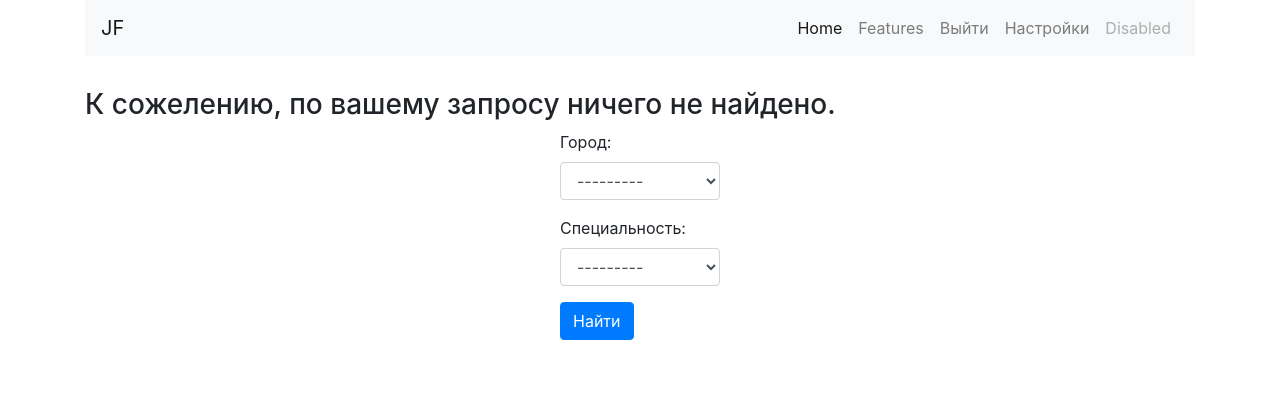
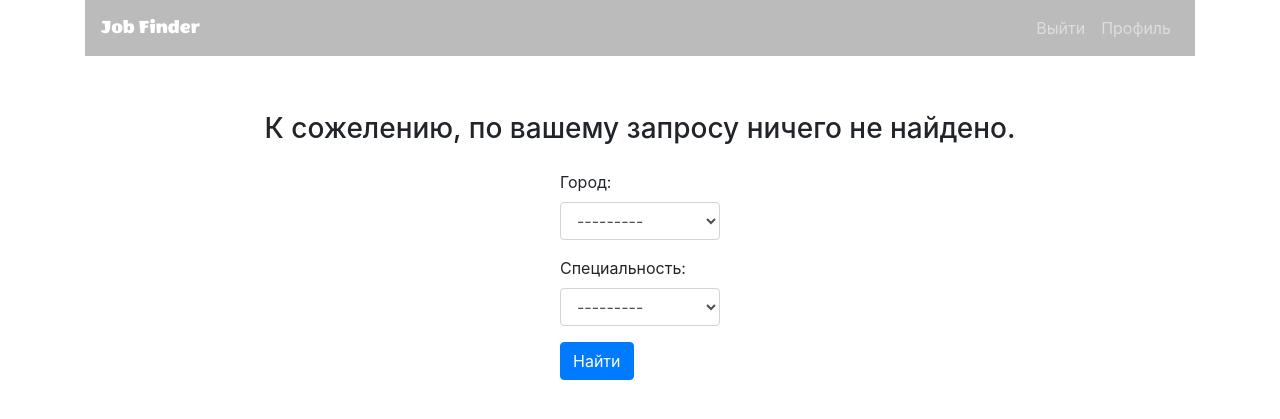
Before and after one commit to VladimirFitisov/scraping_service_2, a Django app: page /list/ in a window 1280 px wide. Shown: the top 419 px of the page. Run offline with Django 3.2, Linux system fonts and the light colour scheme; a user stored in the database is signed in; tables that the repository leaves empty hold one stand-in row (values such as "Sample post"); some libraries are stand-ins or nearby versions.

Commit message:
final develop

```diff
--- a/src/accounts/views.py
+++ b/src/accounts/views.py
@@ -95,7 +95,7 @@
             language = data.get('language')
             email = data.get('email')
             qs = Error.objects.filter(timestamp=dt.date.today())  # получение записи из бд, есть ли ошибки
-            if qs.exist():
+            if qs.exists():
                 err = qs.first()
                 data = err.data.get('user_data', [])
                 data.append({'city': city, 'language': language, 'email': email})
--- a/src/scraping/templates/scraping/list.html
+++ b/src/scraping/templates/scraping/list.html
@@ -3,21 +3,20 @@
 {% block title %} Home {% endblock %}
 
 {% block content %}
+
+{% if object_list %} {# блок для вывода погинация#}
+    <h3 class="my-4 text-center"> Результаты согласно вашего запроса.</h3>
     {% for obj in object_list %}
         <div class="card my-3">
             <h5 class="card-header"><a href="{{ obj.url }}">{{ obj.title }}</a></h5>
             <div class="card-body">
-                <h4>{{ obj.company }}</h4>
                 <p class="card-text">{{ obj.description }}</p>
+                <p>{{ obj.company }}</p>
                 <p>{{ obj.city.name }} | {{ obj.language.name }}</p>
                 <p>{{ obj.timestamp|date:" d-m-Y" }}</p>
             </div>
         </div>
-    {% empty %}
-        <h3>К сожелению, по вашему запросу ничего не найдено.</h3>
     {% endfor %}
-
-    {% if object_list %} {# блок для вывода погинация#}
 <div class="row">
     <div class="col">
         <nav aria-label="Page navigation example">
@@ -30,11 +29,15 @@
                 </li>
                 {% endif %}
                 {% for page in object_list.paginator.page_range %}
-                            <li class="page-item {% if page == object_list.number %} active {% endif %}"><a class="page-link" href="?city={{ city }}&language={{ language }}&page={{page}}">{{page}}</a></li>
+                <li class="page-item {% if page == object_list.number %} active {% endif %}"><a class="page-link"
+                                                                                                href="?city={{ city }}&language={{ language }}&page={{page}}">{{page}}</a>
+                </li>
                 {% endfor %}
                 {% if object_list.has_next %}
                 <li class="page-item">
-                                <a class="page-link" href="?city={{ city }}&language={{ language }}&page={{ object_list.next_page_number }}" aria-label="Next">
+                    <a class="page-link"
+                       href="?city={{ city }}&language={{ language }}&page={{ object_list.next_page_number }}"
+                       aria-label="Next">
                         <span aria-hidden="true">&raquo;</span>
                     </a>
                 </li>
@@ -43,8 +46,9 @@
         </nav>
     </div>
 </div>
+{% else %}
+    <h3 class="my-4 text-center"> К сожелению, по вашему запросу ничего не найдено.</h3>
 {% endif %}
-
 <div class="row">
     <div class="col-md-2 mx-auto">
         <form method="GET" action="{% url 'list' %}">
--- a/src/scraping_service/settings.py
+++ b/src/scraping_service/settings.py
@@ -137,7 +137,7 @@
 # Static files (CSS, JavaScript, Images)
 # https://docs.djangoproject.com/en/3.1/howto/static-files/
 
-STATIC_URL = '/static/'
+STATIC_URL = '/static/'#подключение статики
 
 AUTH_USER_MODEL = 'accounts.MyUser'
 
@@ -148,3 +148,6 @@
 EMAIL_PORT = EMAIL_PORT
 EMAIL_HOST_USER = EMAIL_HOST_USER
 EMAIL_HOST_PASSWORD = EMAIL_HOST_PASSWORD
+
+STATICFILES_DIRS = (os.path.join(BASE_DIR, 'static'),)
+STATIC_ROOT = os.path.join(BASE_DIR, 'staticfiles')
--- /dev/null
+++ b/src/static/css/main.css
@@ -0,0 +1,8 @@
+@font-face {
+    font-family: WendyOne;
+    src: url(../fonts/WendyOne-Regular.ttf);
+}
+#brand {
+    font-family: WendyOne;
+    color:#FFF
+}
--- a/src/templates/base.html
+++ b/src/templates/base.html
@@ -1,52 +1,48 @@
+{% load static%}
+{% url 'accounts:update' as update_url %}
+{% url 'accounts:register' as register_url %}
+{% url 'accounts:login' as login_url %}
 <!doctype html>
 <html lang="en">
 <head>
     <!-- Required meta tags -->
     <meta charset="utf-8">
     <meta name="viewport" content="width=device-width, initial-scale=1, shrink-to-fit=no">
-
+    <link rel="icon" href="{% static 'favicon.ico'%}">
     <!-- Bootstrap CSS -->
     <link rel="stylesheet" href="https://stackpath.bootstrapcdn.com/bootstrap/4.5.2/css/bootstrap.min.css"
           integrity="sha384-JcKb8q3iqJ61gNV9KGb8thSsNjpSL0n8PARn9HuZOnIxN0hoP+VmmDGMN5t9UJ0Z" crossorigin="anonymous">
-
+    <link rel="stylesheet" href="{% static 'css/main.css' %}">
     <title>{% block title %} amazing site {% endblock %}</title>
 </head>
 <body>
     <div class="container">
-    <nav class="navbar navbar-expand-lg navbar-light bg-light">
-    <a class="navbar-brand" href="{% url 'home' %}">JF</a>
+    <nav class="navbar navbar-expand-lg navbar-dark " style="background-color: #bbbbbb;">
+    <a class="navbar-brand" href="{% url 'home' %}" id="brand">Job Finder</a>
     <button class="navbar-toggler" type="button" data-toggle="collapse" data-target="#navbarNav"
             aria-controls="navbarNav" aria-expanded="false" aria-label="Toggle navigation">
         <span class="navbar-toggler-icon"></span>
     </button>
     <div class="collapse navbar-collapse" id="navbarNav">
         <ul class="navbar-nav ml-auto">
-            <li class="nav-item active">
-                <a class="nav-link" href="#">Home <span class="sr-only">(current)</span></a>
-            </li>
-            <li class="nav-item">
-                <a class="nav-link" href="#">Features</a>
-            </li>
 
             {% if user.is_authenticated %}
                 <li class="nav-item">
                     <a class="nav-link" href="{% url 'accounts:logout' %}">Выйти</a>
                 </li>
-                <li class="nav-item">
-                    <a class="nav-link" href="{% url 'accounts:update' %}">Настройки</a>
+                <li class="nav-item {% if request.path == update_url %} active {% endif%}">
+                    <a class="nav-link" href="{% url 'accounts:update' %}">Профиль</a>
                 </li>
             {% else %}
-                <li class="nav-item">
+                <li class="nav-item {% if request.path == login_url %} active {% endif%}">
                     <a class="nav-link" href="{% url 'accounts:login' %}">Войти</a>
                 </li>
-            <li class="nav-item">
+            <li class="nav-item {% if request.path == register_url %} active {% endif%}">
                 <a class="nav-link" href="{% url 'accounts:register' %}">Регистрация</a>
             </li>
 
              {% endif %}
-            <li class="nav-item">
-                <a class="nav-link disabled" href="#" tabindex="-1" aria-disabled="true">Disabled</a>
-            </li>
+
         </ul>
     </div>
 </nav>
```
Also changed, not shown: src/run_scraping.py (+12 -16 lines), src/scraping/parsers.py (+11 -8 lines), src/send_emails.py (+5 -3 lines), src/static/favicon.ico (added), src/static/fonts/WendyOne-Regular.ttf (added). Lines whose indentation alone changed are shown as unchanged.
